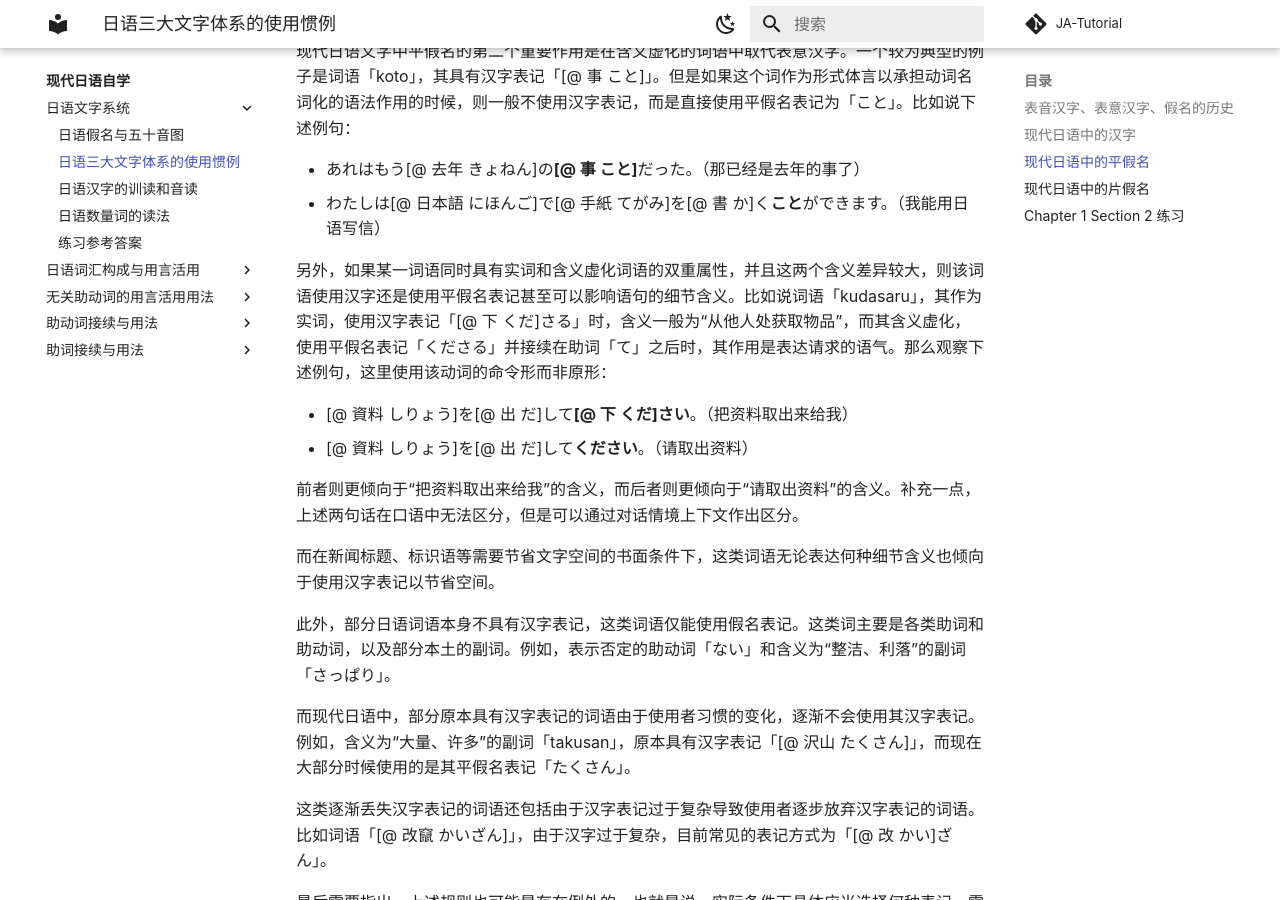
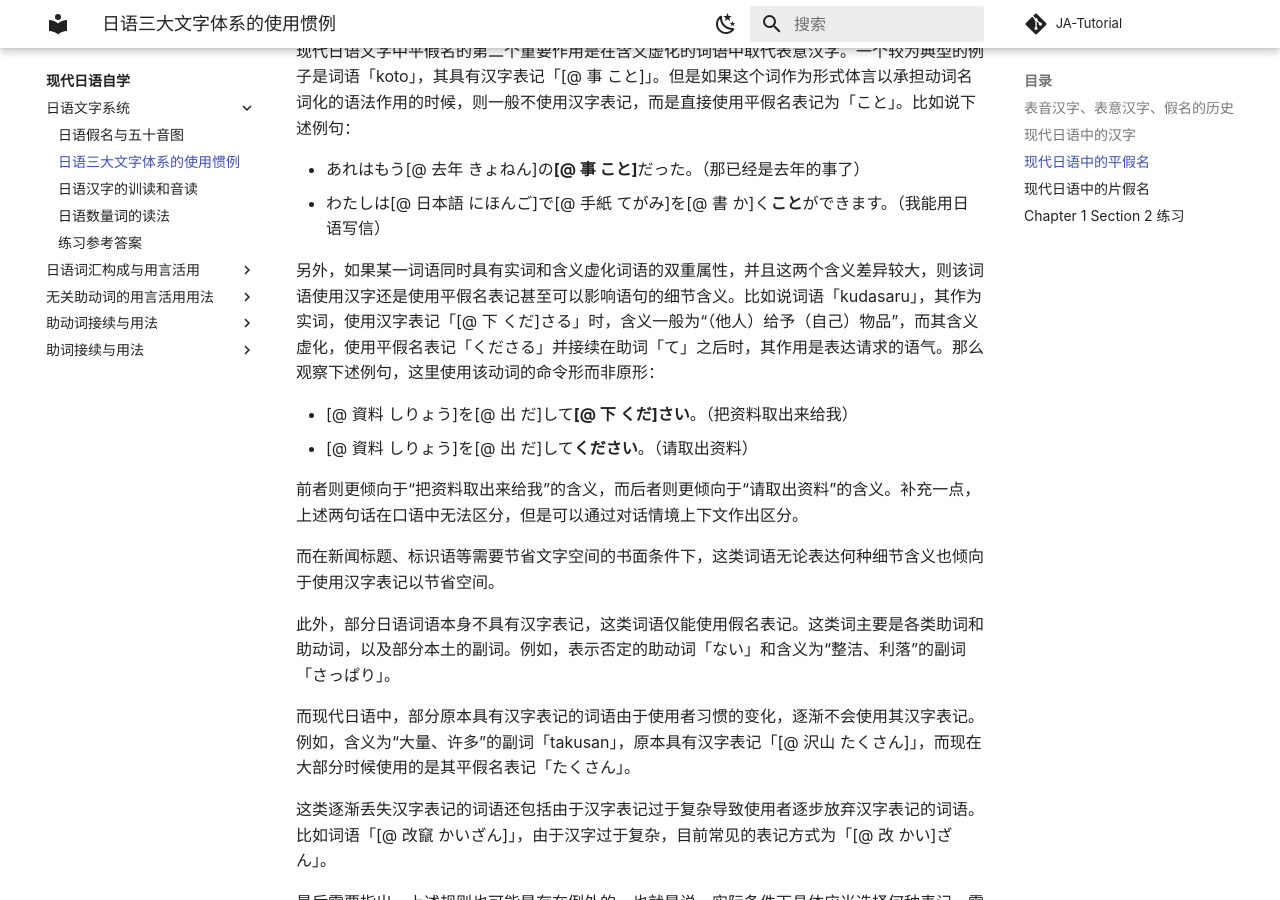
Before and after one commit to Ashitemaru/JA-Tutorial, an MkDocs documentation site: the page built from docs/modern/chapter1/section2.md, in a window 1280 px wide and 900 px high, scrolled down 3201 px. Built offline with MkDocs 1.6.1 and Material for MkDocs 9.7.7, drawn with Linux system fonts in a browser that asks for light colours; comment, search, counter and statistics services are not loaded.

Commit message:
Fix gloss of 下さる

```diff
--- a/docs/modern/chapter1/section2.md
+++ b/docs/modern/chapter1/section2.md
@@ -83,7 +83,7 @@
 - あれはもう[@ 去年 きょねん]の**[@ 事 こと]**だった。（那已经是去年的事了）
 - わたしは[@ 日本語 にほんご]で[@ 手紙 てがみ]を[@ 書 か]く**こと**ができます。（我能用日语写信）
 
-另外，如果某一词语同时具有实词和含义虚化词语的双重属性，并且这两个含义差异较大，则该词语使用汉字还是使用平假名表记甚至可以影响语句的细节含义。比如说词语「kudasaru」，其作为实词，使用汉字表记「[@ 下 くだ]さる」时，含义一般为“从他人处获取物品”，而其含义虚化，使用平假名表记「くださる」并接续在助词「て」之后时，其作用是表达请求的语气。那么观察下述例句，这里使用该动词的命令形而非原形：
+另外，如果某一词语同时具有实词和含义虚化词语的双重属性，并且这两个含义差异较大，则该词语使用汉字还是使用平假名表记甚至可以影响语句的细节含义。比如说词语「kudasaru」，其作为实词，使用汉字表记「[@ 下 くだ]さる」时，含义一般为“（他人）给予（自己）物品”，而其含义虚化，使用平假名表记「くださる」并接续在助词「て」之后时，其作用是表达请求的语气。那么观察下述例句，这里使用该动词的命令形而非原形：
 
 - [@ 資料 しりょう]を[@ 出 だ]して**[@ 下 くだ]さい**。（把资料取出来给我）
 - [@ 資料 しりょう]を[@ 出 だ]して**ください**。（请取出资料）
```
